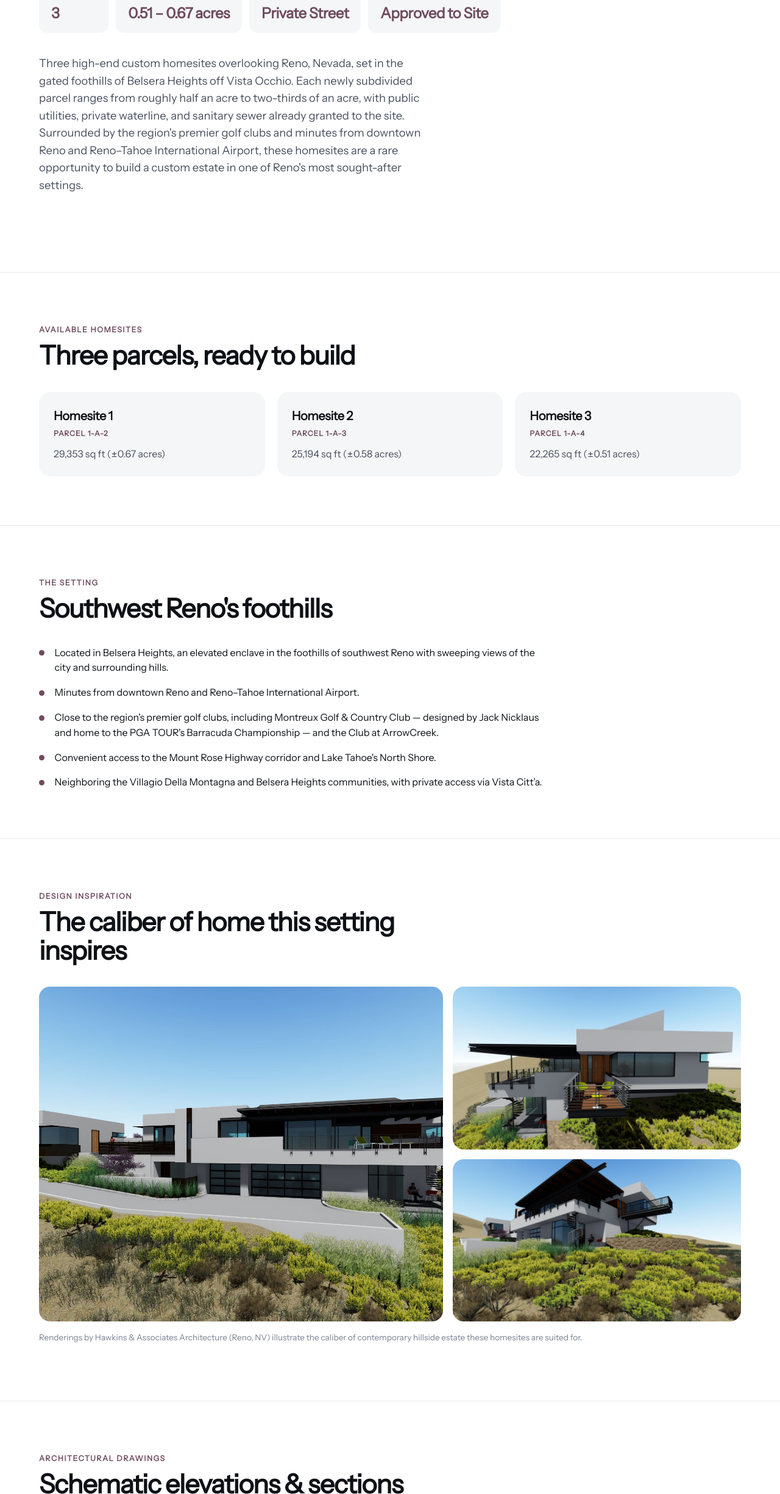
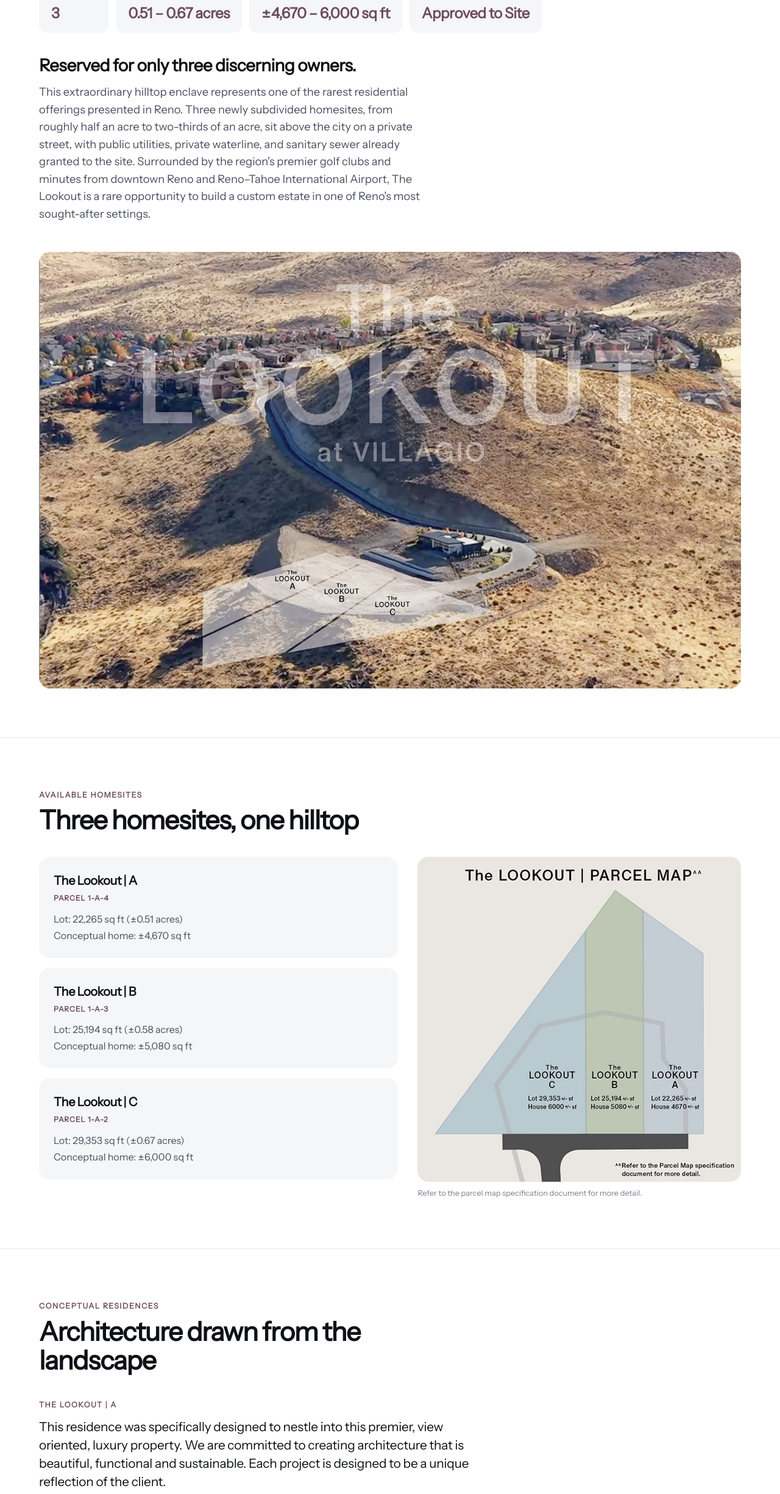
Before and after one commit to ssschmidt99/Crystal-Bay-Development, an Astro site: page /projects/reno-custom-lots in a window 1280 px wide. Shown: the part 350-2800 px from the top of the page at 61% size. Built offline with nearby package versions, Linux system fonts and the light colour scheme; Astro itself is replaced by a stand-in of ours; a web font is replaced by a local one.

Commit message:
Reno: rebrand page as The Lookout at Villagio using new marketing posters
Add aerial with lots A/B/C, parcel map, conceptual residences (Hawkins, Strain),
Reno view and artwork. Rename lots A/B/C with conceptual home sizes, update the
inquiry dropdown, and drop an unverified "gated" claim. URL and form name unchanged.

Co-Authored-By: Claude Sonnet 5.5 <noreply@anthropic.com>

```diff
--- a/src/data/projects.js
+++ b/src/data/projects.js
@@ -107,31 +107,77 @@ export const projects = [
     slug: 'reno-custom-lots',
     tag: 'Homesites Available',
     tile: '/images/reno-custom-lots/render-exterior.jpg',
-    name: 'Reno Custom Lots',
-    headline: { line1: 'Reno', accentWord: 'Custom Lots' },
+    name: 'The Lookout at Villagio',
+    headline: { line1: 'The Lookout', accentWord: 'at Villagio' },
     location: 'Belsera Heights, Reno, Nevada',
     category: 'Custom Lots',
     stat: '3 homesites',
     summary: 'Three high-end custom homesites overlooking Reno.',
-    description: 'Three high-end custom homesites in the Belsera Heights foothills overlooking Reno, Nevada.',
+    description:
+      'The Lookout at Villagio: three high-end custom homesites on a hilltop in Belsera Heights, overlooking Reno, Nevada.',
     accent: '#6e4b5e',
     custom: true,
     details: {
       status: 'Homesites Available',
       neighborhood: 'Belsera Heights',
+      address: '6000 Vista Occhio · Reno, NV 89519',
       stats: [
         { label: 'Homesites', value: '3' },
         { label: 'Lot Sizes', value: '0.51 – 0.67 acres' },
-        { label: 'Access', value: 'Private Street' },
+        { label: 'Conceptual Homes', value: '±4,670 – 6,000 sq ft' },
         { label: 'Utilities', value: 'Approved to Site' },
       ],
+      lead: 'Reserved for only three discerning owners.',
       overview:
-        "Three high-end custom homesites overlooking Reno, Nevada, set in the gated foothills of Belsera Heights off Vista Occhio. Each newly subdivided parcel ranges from roughly half an acre to two-thirds of an acre, with public utilities, private waterline, and sanitary sewer already granted to the site. Surrounded by the region's premier golf clubs and minutes from downtown Reno and Reno–Tahoe International Airport, these homesites are a rare opportunity to build a custom estate in one of Reno's most sought-after settings.",
+        "This extraordinary hilltop enclave represents one of the rarest residential offerings presented in Reno. Three newly subdivided homesites, from roughly half an acre to two-thirds of an acre, sit above the city on a private street, with public utilities, private waterline, and sanitary sewer already granted to the site. Surrounded by the region's premier golf clubs and minutes from downtown Reno and Reno–Tahoe International Airport, The Lookout is a rare opportunity to build a custom estate in one of Reno's most sought-after settings.",
+      aerial: {
+        src: '/images/reno-custom-lots/lookout-aerial.jpg',
+        alt: 'Aerial view of the hilltop with the three Lookout homesites, A, B, and C, outlined',
+      },
       lots: [
-        { name: 'Homesite 1', parcel: 'Parcel 1-A-2', size: '29,353 sq ft (±0.67 acres)' },
-        { name: 'Homesite 2', parcel: 'Parcel 1-A-3', size: '25,194 sq ft (±0.58 acres)' },
-        { name: 'Homesite 3', parcel: 'Parcel 1-A-4', size: '22,265 sq ft (±0.51 acres)' },
+        { name: 'The Lookout | A', parcel: 'Parcel 1-A-4', size: '22,265 sq ft (±0.51 acres)', home: '±4,670 sq ft' },
+        { name: 'The Lookout | B', parcel: 'Parcel 1-A-3', size: '25,194 sq ft (±0.58 acres)', home: '±5,080 sq ft' },
+        { name: 'The Lookout | C', parcel: 'Parcel 1-A-2', size: '29,353 sq ft (±0.67 acres)', home: '±6,000 sq ft' },
       ],
+      parcelMap: {
+        src: '/images/reno-custom-lots/lookout-parcel-map.jpg',
+        alt: 'Parcel map showing Lookout C at 29,353 sq ft, B at 25,194 sq ft, and A at 22,265 sq ft',
+      },
+      residences: [
+        {
+          label: 'The Lookout | A',
+          architect: 'Jack Hawkins, Architect',
+          quote:
+            'This residence was specifically designed to nestle into this premier, view oriented, luxury property. We are committed to creating architecture that is beautiful, functional and sustainable. Each project is designed to be a unique reflection of the client.',
+          images: [
+            {
+              src: '/images/reno-custom-lots/render-exterior.jpg',
+              alt: 'Contemporary hillside residence for The Lookout A, designed by Hawkins & Associates',
+            },
+            {
+              src: '/images/reno-custom-lots/render-deck.jpg',
+              alt: 'Cantilevered deck of the conceptual Lookout A residence overlooking the Reno foothills',
+            },
+            {
+              src: '/images/reno-custom-lots/render-lower-suite.jpg',
+              alt: 'Lower-level suite and deck of the conceptual Lookout A residence',
+            },
+          ],
+        },
+        {
+          label: 'The Lookout | B',
+          architect: 'Eric Strain, Architect',
+          quote:
+            'The architecture responds by drawing the landscape into the home — carving the building with courtyards, framed views, and moments of greenery that register the passage of the seasons and blur the boundary between shelter and nature.',
+          images: [
+            {
+              src: '/images/reno-custom-lots/lookout-b-render.jpg',
+              alt: 'Conceptual rendering of a glass-walled residence for The Lookout B with landscaped terraces',
+            },
+          ],
+        },
+      ],
+      residenceNote: 'Conceptual plans and renderings are for demonstration purposes only.',
       highlights: [
         'Located in Belsera Heights, an elevated enclave in the foothills of southwest Reno with sweeping views of the city and surrounding hills.',
         'Minutes from downtown Reno and Reno–Tahoe International Airport.',
@@ -139,22 +185,14 @@ export const projects = [
         "Convenient access to the Mount Rose Highway corridor and Lake Tahoe's North Shore.",
         'Neighboring the Villagio Della Montagna and Belsera Heights communities, with private access via Vista Citt’a.',
       ],
-      gallery: [
-        {
-          src: '/images/reno-custom-lots/render-exterior.jpg',
-          alt: 'Contemporary hillside custom home rendering by Hawkins & Associates near Vista Occhio, Reno',
-        },
-        {
-          src: '/images/reno-custom-lots/render-deck.jpg',
-          alt: 'Cantilevered deck rendering of a contemporary custom home overlooking the Reno foothills',
-        },
-        {
-          src: '/images/reno-custom-lots/render-lower-suite.jpg',
-          alt: 'Lower-level suite and deck rendering of a contemporary custom home in the Reno foothills',
-        },
-      ],
-      galleryNote:
-        'Renderings by Hawkins & Associates Architecture (Reno, NV) illustrate the caliber of contemporary hillside estate these homesites are suited for.',
+      renoView: {
+        src: '/images/reno-custom-lots/lookout-reno-view.jpg',
+        alt: 'View from the hilltop across Reno with autumn trees and the Sierra foothills beyond',
+      },
+      art: {
+        src: '/images/reno-custom-lots/lookout-art.jpg',
+        alt: 'Painted desert sky artwork with The Lookout at Villagio logo',
+      },
       drawings: [
         {
           src: '/images/reno-custom-lots/drawing-southeast-elevation.jpg',
@@ -192,7 +230,7 @@ export const projects = [
           caption: 'Section at Main Entry',
         },
       ],
-      drawingsNote: 'Schematic design drawings by Hawkins & Associates Architecture, Reno, NV.',
+      drawingsNote: 'Schematic design drawings for The Lookout | A by Hawkins & Associates Architecture, Reno, NV.',
     },
   },
   {
--- a/src/pages/projects/reno-custom-lots.astro
+++ b/src/pages/projects/reno-custom-lots.astro
@@ -17,7 +17,7 @@ const formName = `interest-${project.slug}`;
     <h1>
       {project.headline.line1} <em>{project.headline.accentWord}</em>
     </h1>
-    <p class="location">{details.neighborhood} &middot; Reno, Nevada</p>
+    <p class="location">{details.address}</p>
 
     <div class="stat-cluster">
       {
@@ -30,31 +30,79 @@ const formName = `interest-${project.slug}`;
       }
     </div>
 
+    <p class="lead">{details.lead}</p>
     <p class="description">{details.overview}</p>
+
+    <figure class="feature-photo">
+      <img src={details.aerial.src} alt={details.aerial.alt} loading="eager" />
+    </figure>
   </div>
 
   <section class="section">
     <div class="wrap">
       <div class="section-heading">
         <span class="eyebrow">Available Homesites</span>
-        <h2>Three parcels, ready to build</h2>
+        <h2>Three homesites, one hilltop</h2>
       </div>
-      <div class="lot-grid">
+      <div class="lots-layout">
+        <div class="lot-stack">
           {
             details.lots.map((lot) => (
               <div class="lot-card">
                 <p class="lot-name">{lot.name}</p>
                 <p class="lot-parcel">{lot.parcel}</p>
-              <p class="lot-size">{lot.size}</p>
+                <p class="lot-size">Lot: {lot.size}</p>
+                <p class="lot-size">Conceptual home: {lot.home}</p>
               </div>
             ))
           }
+        </div>
+        <figure class="parcel-map">
+          <img src={details.parcelMap.src} alt={details.parcelMap.alt} loading="lazy" />
+          <figcaption>Refer to the parcel map specification document for more detail.</figcaption>
+        </figure>
       </div>
     </div>
   </section>
 
   <section class="section">
     <div class="wrap">
+      <div class="section-heading">
+        <span class="eyebrow">Conceptual Residences</span>
+        <h2>Architecture drawn from the landscape</h2>
+      </div>
+
+      {
+        details.residences.map((res) => (
+          <article class="residence">
+            <div class="residence-copy">
+              <span class="eyebrow">{res.label}</span>
+              <blockquote>{res.quote}</blockquote>
+              <p class="cite">{res.architect}</p>
+            </div>
+            {res.images.length > 1 ? (
+              <div class="gallery-grid">
+                {res.images.map((image) => (
+                  <a href={image.src} target="_blank" rel="noopener">
+                    <img src={image.src} alt={image.alt} loading="lazy" />
+                  </a>
+                ))}
+              </div>
+            ) : (
+              <figure class="residence-single">
+                <img src={res.images[0].src} alt={res.images[0].alt} loading="lazy" />
+              </figure>
+            )}
+          </article>
+        ))
+      }
+      <p class="gallery-note">{details.residenceNote}</p>
+    </div>
+  </section>
+
+  <section class="section">
+    <div class="wrap split">
+      <div>
         <div class="section-heading">
           <span class="eyebrow">The Setting</span>
           <h2>Southwest Reno's foothills</h2>
@@ -63,24 +111,9 @@ const formName = `interest-${project.slug}`;
           {details.highlights.map((point) => <li>{point}</li>)}
         </ul>
       </div>
-  </section>
-
-  <section class="section">
-    <div class="wrap">
-      <div class="section-heading">
-        <span class="eyebrow">Design Inspiration</span>
-        <h2>The caliber of home this setting inspires</h2>
-      </div>
-      <div class="gallery-grid">
-        {
-          details.gallery.map((image, i) => (
-            <a href={image.src} target="_blank" rel="noopener">
-              <img src={image.src} alt={image.alt} loading={i === 0 ? 'eager' : 'lazy'} />
-            </a>
-          ))
-        }
-      </div>
-      <p class="gallery-note">{details.galleryNote}</p>
+      <figure class="split-photo">
+        <img src={details.renoView.src} alt={details.renoView.alt} loading="lazy" />
+      </figure>
     </div>
   </section>
 
@@ -88,7 +121,7 @@ const formName = `interest-${project.slug}`;
     <div class="wrap">
       <div class="section-heading">
         <span class="eyebrow">Architectural Drawings</span>
-        <h2>Schematic elevations & sections</h2>
+        <h2>The Lookout | A: schematic elevations & sections</h2>
       </div>
       <div class="drawing-grid">
         {
@@ -105,7 +138,7 @@ const formName = `interest-${project.slug}`;
   </section>
 
   <section class="section">
-    <div class="wrap">
+    <div class="wrap inquire-layout">
       <div class="register-panel">
         <h2>Inquire about this listing</h2>
         <p class="intro">Connect with the Crystal Bay team to learn more about these homesites.</p>
@@ -157,6 +190,12 @@ const formName = `interest-${project.slug}`;
         </form>
       </div>
 
+      <figure class="art-card">
+        <img src={details.art.src} alt={details.art.alt} loading="lazy" />
+      </figure>
+    </div>
+
+    <div class="wrap">
       <a class="back-home" href="/">&larr; Back to Crystal Bay Home</a>
     </div>
   </section>
--- a/src/styles/global.css
+++ b/src/styles/global.css
@@ -223,6 +223,35 @@ a { color: inherit; }
 .drawing-card img { width: 100%; aspect-ratio: 4 / 3; object-fit: contain; background: #fff; }
 .drawing-card figcaption { padding: 0.75rem 1rem; font-size: 0.82rem; font-weight: 600; color: var(--ink-2); border-top: 1px solid var(--line); }
 
+/* ---------- The Lookout (Reno) page ---------- */
+.coming-soon .lead { margin: 0 0 0.75rem; max-width: 40rem; font-size: clamp(1.3rem, 2.6vw, 1.75rem); font-weight: 600; letter-spacing: -0.02em; line-height: 1.25; }
+.feature-photo { margin: 0; }
+.feature-photo img { width: 100%; height: auto; border-radius: var(--radius); }
+
+.lots-layout { display: grid; grid-template-columns: minmax(0, 1fr) minmax(0, 0.9fr); gap: 2rem; align-items: start; }
+.lot-stack { display: grid; gap: 1rem; }
+.lot-card .lot-size { margin: 0.15rem 0 0; }
+.lot-card .lot-size:first-of-type { margin-top: 0; }
+.parcel-map { margin: 0; }
+.parcel-map img { width: 100%; border-radius: var(--radius); }
+.parcel-map figcaption { margin-top: 0.6rem; font-size: 0.8rem; color: var(--ink-3); }
+
+.residence { margin-bottom: 3.5rem; }
+.residence-copy { max-width: 46rem; margin-bottom: 1.5rem; }
+.residence-copy blockquote { margin: 0.6rem 0 0.75rem; font-size: clamp(1.1rem, 2vw, 1.3rem); line-height: 1.45; letter-spacing: -0.01em; color: var(--ink); }
+.residence-copy .cite { margin: 0; font-size: 0.82rem; font-weight: 600; letter-spacing: 0.08em; text-transform: uppercase; color: var(--ink-3); }
+.residence-single { margin: 0; max-width: 46rem; }
+.residence-single img { width: 100%; border-radius: var(--radius); }
+
+.split { display: grid; grid-template-columns: minmax(0, 1.1fr) minmax(0, 0.9fr); gap: clamp(2rem, 5vw, 4rem); align-items: center; }
+.split-photo { margin: 0; }
+.split-photo img { width: 100%; border-radius: var(--radius); aspect-ratio: 4 / 5; object-fit: cover; }
+
+.inquire-layout { display: grid; grid-template-columns: minmax(0, 36rem) minmax(0, 1fr); gap: clamp(1.5rem, 4vw, 3rem); align-items: stretch; }
+.inquire-layout .register-panel { max-width: none; }
+.art-card { margin: 0; min-height: 22rem; }
+.art-card img { width: 100%; height: 100%; object-fit: cover; border-radius: 24px; }
+
 /* ---------- Register form ---------- */
 .register-panel { background: var(--wash); border-radius: 24px; padding: clamp(1.5rem, 4vw, 2.5rem); max-width: 36rem; }
 .register-panel h2 { margin: 0 0 0.4rem; font-size: 1.7rem; letter-spacing: -0.03em; }
@@ -257,6 +286,10 @@ a { color: inherit; }
   .gallery-grid { grid-template-columns: 1fr; grid-template-rows: auto; }
   .gallery-grid a:first-child { grid-row: auto; }
   .form-row { grid-template-columns: 1fr; }
+  .lots-layout, .split, .inquire-layout { grid-template-columns: 1fr; }
+  .art-card { min-height: 0; }
+  .art-card img { aspect-ratio: 5 / 4; }
+  .split-photo img { aspect-ratio: 4 / 3; }
   .site-nav a:not(.pill) { display: none; }
   .site-nav a.pill { padding: 0.5rem 0.9rem; font-size: 0.85rem; }
   .logo-word { font-size: 0.9rem !important; }
```
Also changed, not shown: public/images/reno-custom-lots/lookout-aerial.jpg (added), public/images/reno-custom-lots/lookout-art.jpg (added), public/images/reno-custom-lots/lookout-b-render.jpg (added), public/images/reno-custom-lots/lookout-parcel-map.jpg (added), public/images/reno-custom-lots/lookout-reno-view.jpg (added). Lines whose indentation alone changed are shown as unchanged.
